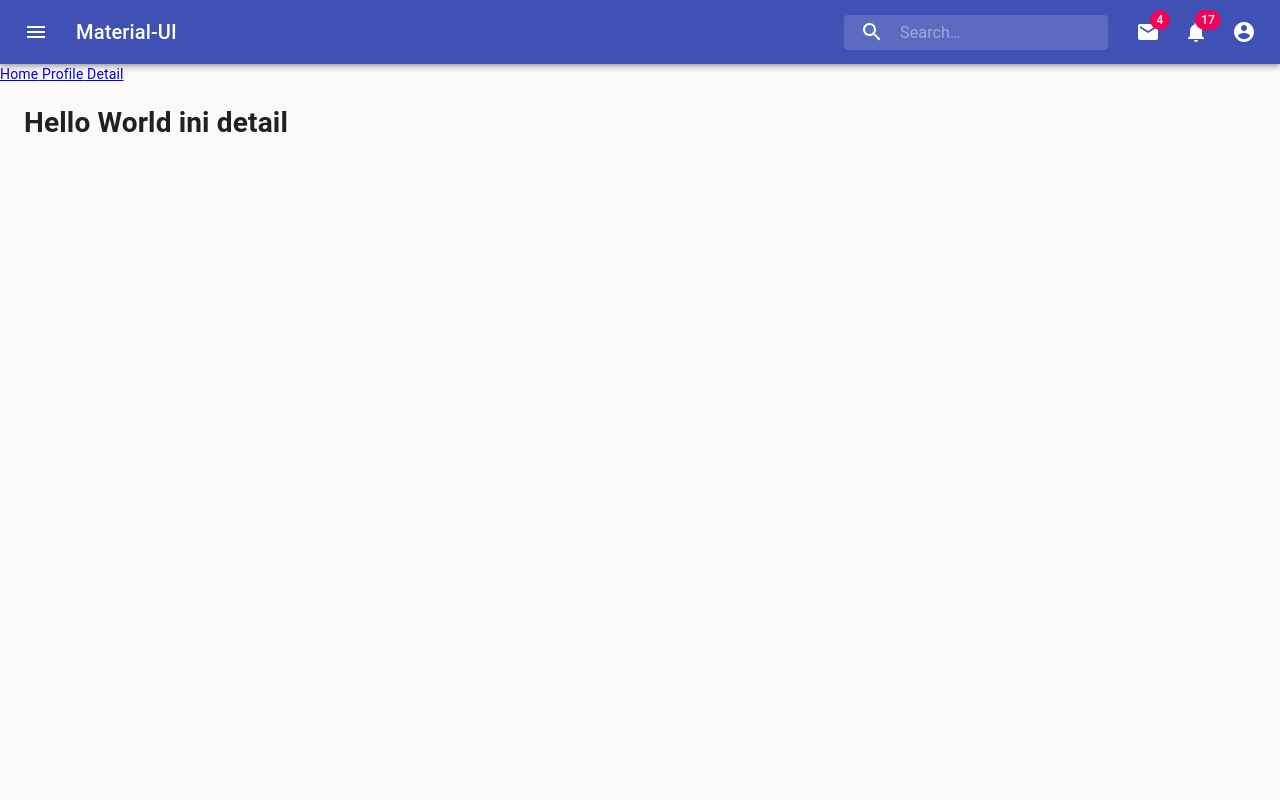
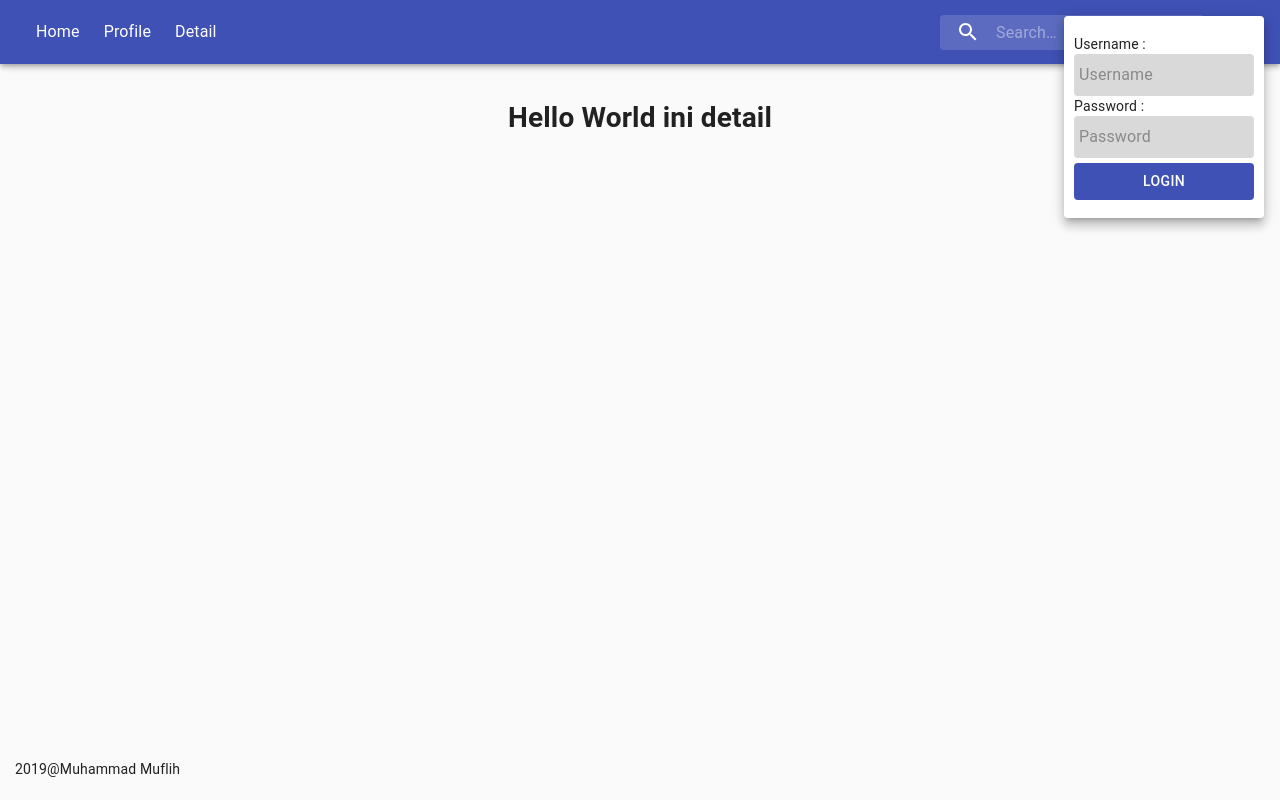
Before and after one commit to mmuflih55/learnhooks, a React (Create React App) app: page /detail in a window 1280 px wide. Both pictures are taken after a click on the button "account of current user". Shown: the top 800 px of the page. Built offline with nearby package versions, Linux system fonts and the light colour scheme.

Commit message:
fix header and style

```diff
--- a/src/Route.js
+++ b/src/Route.js
@@ -12,7 +12,7 @@ const MyRoute = () => {
     return (
         <Router>
             <Header />
-            <Container style={{height:'2000px'}}>
+            <Container style={{height:'85vh',marginTop:'15px',display:'flex',justifyContent:'center'}}>
                 <Suspense fallback={<div>Loading...</div>}>
                     <Switch>
                         <Route path="/" exact component={() => <Home />} />
--- /dev/null
+++ b/src/Style/Style.js
@@ -0,0 +1,97 @@
+import { fade, makeStyles } from '@material-ui/core/styles';
+const useStyles = makeStyles(theme => ({
+    grow: {
+        flexGrow: 1,
+    },
+    container: {
+        padding:'5px 15px 5px 15px'
+        // paddingLeft: '10px',
+        // paddingRight: '10px'
+    },
+    menuButton: {
+        marginRight: theme.spacing(2),
+    },
+    title: {
+        display: 'none',
+        [theme.breakpoints.up('sm')]: {
+            display: 'block',
+        },
+    },
+    tab: {
+        display: 'block',
+        padding: '12px'
+    },
+    search: {
+        position: 'relative',
+        borderRadius: theme.shape.borderRadius,
+        backgroundColor: fade(theme.palette.common.white, 0.15),
+        '&:hover': {
+            backgroundColor: fade(theme.palette.common.white, 0.25),
+        },
+        marginRight: theme.spacing(2),
+        marginLeft: 0,
+        width: '100%',
+        [theme.breakpoints.up('sm')]: {
+            marginLeft: theme.spacing(3),
+            width: 'auto',
+        },
+    },
+    searchIcon: {
+        width: theme.spacing(7),
+        height: '100%',
+        position: 'absolute',
+        pointerEvents: 'none',
+        display: 'flex',
+        alignItems: 'center',
+        justifyContent: 'center',
+    },
+    inputRoot: {
+        color: 'inherit',
+    },
+    inputInput: {
+        padding: theme.spacing(1, 1, 1, 7),
+        transition: theme.transitions.create('width'),
+        width: '100%',
+        [theme.breakpoints.up('md')]: {
+            width: 200,
+        },
+    },
+    loginContainer: {
+        display: 'flex',
+        flexDirection: 'column',
+        padding: 10,
+        width: '200px'
+    },
+    inputLogin: {
+        borderRadius: theme.shape.borderRadius,
+        backgroundColor: fade(theme.palette.common.black, 0.15),
+        '&:hover': {
+            backgroundColor: fade(theme.palette.common.black, 0.25),
+        },
+        marginRight: theme.spacing(2),
+        padding: 5,
+        width: '100%',
+    },
+    loginBtn: {
+        marginTop: 5,
+        backgroundColor: theme.palette.primary.main,
+        '&:hover': {
+            backgroundColor: theme.palette.primary.main,
+        },
+        color: 'white'
+    },
+    sectionDesktop: {
+        display: 'none',
+        [theme.breakpoints.up('md')]: {
+            display: 'flex',
+        },
+    },
+    sectionMobile: {
+        display: 'flex',
+        [theme.breakpoints.up('md')]: {
+            display: 'none',
+        },
+    },
+}));
+
+export default useStyles;
--- a/src/components/Footer.js
+++ b/src/components/Footer.js
@@ -1,26 +1,12 @@
 import React, { useContext } from 'react';
 import { UserContext } from './../Context';
-// import { makeStyles } from '@material-ui/core/styles';
 import Grid from '@material-ui/core/Grid';
-
-// const useStyles = makeStyles(theme => ({
-//   root: {
-//     flexGrow: 1,
-//   },
-//   paper: {
-//     padding: theme.spacing(2),
-//     textAlign: 'center',
-//     color: theme.palette.text.secondary,
-//   },
-// }));
 
 const Footer = () => {
     const con = useContext(UserContext)
-    // const classes = useStyles();
-
     return (
         <Grid container>
-            <Grid item xs={12} md={12}>
+            <Grid item xs={12} md={12} style={{paddingLeft:'15px'}}>
                 2019@{con.state.profile.name}
             </Grid>
         </Grid>
--- a/src/components/Header.js
+++ b/src/components/Header.js
@@ -1,84 +1,47 @@
-import React, { useContext, useState } from 'react';
+import React, { useState } from 'react';
 import { useCookies } from 'react-cookie';
-import { UserContext } from './../Context'
+// import { UserContext } from './../Context'
 import { Link } from "react-router-dom";
 import Typography from '@material-ui/core/Typography';
 import CssBaseline from '@material-ui/core/CssBaseline';
-import { Slide, AppBar, Toolbar, useScrollTrigger, InputBase, Badge, IconButton,MenuItem,Menu } from '@material-ui/core';
+import { Slide, AppBar, Toolbar, useScrollTrigger, InputBase, Badge, IconButton, MenuItem, Menu, Button, ButtonBase } from '@material-ui/core';
 import { More, Search, Mail, Notifications, AccountCircle } from '@material-ui/icons';
-import MenuIcon from '@material-ui/icons/Menu'
-import { fade, makeStyles } from '@material-ui/core/styles';
-const useStyles = makeStyles(theme => ({
-  grow: {
-    flexGrow: 1,
-  },
-  menuButton: {
-    marginRight: theme.spacing(2),
-  },
-  title: {
-    display: 'none',
-    [theme.breakpoints.up('sm')]: {
-      display: 'block',
-    },
-  },
-  search: {
-    position: 'relative',
-    borderRadius: theme.shape.borderRadius,
-    backgroundColor: fade(theme.palette.common.white, 0.15),
-    '&:hover': {
-      backgroundColor: fade(theme.palette.common.white, 0.25),
-    },
-    marginRight: theme.spacing(2),
-    marginLeft: 0,
-    width: '100%',
-    [theme.breakpoints.up('sm')]: {
-      marginLeft: theme.spacing(3),
-      width: 'auto',
-    },
-  },
-  searchIcon: {
-    width: theme.spacing(7),
-    height: '100%',
-    position: 'absolute',
-    pointerEvents: 'none',
-    display: 'flex',
-    alignItems: 'center',
-    justifyContent: 'center',
-  },
-  inputRoot: {
-    color: 'inherit',
-  },
-  inputInput: {
-    padding: theme.spacing(1, 1, 1, 7),
-    transition: theme.transitions.create('width'),
-    width: '100%',
-    [theme.breakpoints.up('md')]: {
-      width: 200,
-    },
-  },
-  sectionDesktop: {
-    display: 'none',
-    [theme.breakpoints.up('md')]: {
-      display: 'flex',
-    },
-  },
-  sectionMobile: {
-    display: 'flex',
-    [theme.breakpoints.up('md')]: {
-      display: 'none',
-    },
-  },
-}));
+import MenuIcon from '@material-ui/icons/Menu';
+import useStyles from '../Style/Style';
 
 
 const MenuAppBar = () => {
   const classes = useStyles();
   const [anchorEl, setAnchorEl] = React.useState(null);
   const [mobileMoreAnchorEl, setMobileMoreAnchorEl] = React.useState(null);
+  // const con = useContext(UserContext);
+  const [cookies, setCookie, removeCookie] = useCookies(['name']);
+  const [state, setState] = useState({ username: '', password: '' })
   const isMenuOpen = Boolean(anchorEl);
   const isMobileMenuOpen = Boolean(mobileMoreAnchorEl);
+  const menuId = 'primary-search-account-menu';
+  const mobileMenuId = 'primary-search-account-menu-mobile';
 
-  const menuId = 'primary-search-account-menu';
+  const handleChange = (v) => {
+    let val = v.target.value;
+    let name = v.target.name;
+    setState({ ...state, [name]: val })
+    // con.dispatch({ type: 'gantinama', val: val })
+  }
+
+  const login = () => {
+    if (state.username.trim() !== '' && state.password.trim() !== '') {
+      setCookie('token', 'udah ada token');
+      window.location.reload()
+    } else {
+    }
+  }
+
+  const logout = () => {
+    removeCookie('token');
+    window.location.reload()
+  }
+
   const renderMenu = (
     <Menu
       anchorEl={anchorEl}
@@ -89,12 +52,39 @@ const MenuAppBar = () => {
       open={isMenuOpen}
       onClose={handleMenuClose}
     >
-      <MenuItem onClick={handleMenuClose}>Profile</MenuItem>
-      <MenuItem onClick={handleMenuClose}>My account</MenuItem>
+      {cookies.token ? (
+        <div className={classes.loginContainer}>
+          <MenuItem component={Link} to="/profile">
+              Profile
+          </MenuItem>
+          <Button
+            onClick={logout}
+            className={classes.loginBtn}>logout</Button>
+        </div>
+      ) : (
+          <div className={classes.loginContainer}>
+            <label>Username :</label>
+            <InputBase
+              placeholder="Username"
+              name="username"
+              className={classes.inputLogin}
+              onChange={handleChange}
+            />
+            <label>Password :</label>
+            <InputBase
+              className={classes.inputLogin}
+              placeholder="Password"
+              name="password"
+              onChange={handleChange}
+            />
+            <Button
+              onClick={login}
+              className={classes.loginBtn}>Login</Button>
+          </div>
+        )}
     </Menu>
   );
 
-  const mobileMenuId = 'primary-search-account-menu-mobile';
   const renderMobileMenu = (
     <Menu
       anchorEl={mobileMoreAnchorEl}
@@ -105,6 +95,8 @@ const MenuAppBar = () => {
       open={isMobileMenuOpen}
       onClose={handleMobileMenuClose}
     >
+      {cookies.token ? (
+        <div>
           <MenuItem>
             <IconButton aria-label="show 4 new mails" color="inherit">
               <Badge badgeContent={4} color="secondary">
@@ -132,6 +124,38 @@ const MenuAppBar = () => {
             </IconButton>
             <p>Profile</p>
           </MenuItem>
+        </div>
+      ) : (
+          <div>
+            <MenuItem>
+              <IconButton aria-label="show 4 new mails" color="inherit">
+                <Badge badgeContent={4} color="secondary">
+                  <Mail />
+                </Badge>
+              </IconButton>
+              <p>Messages</p>
+            </MenuItem>
+            <MenuItem>
+              <IconButton aria-label="show 11 new notifications" color="inherit">
+                <Badge badgeContent={11} color="secondary">
+                  <Notifications />
+                </Badge>
+              </IconButton>
+              <p>Notifications</p>
+            </MenuItem>
+            <MenuItem onClick={handleProfileMenuOpen}>
+              <IconButton
+                aria-label="account of current user"
+                aria-controls="primary-search-account-menu"
+                aria-haspopup="true"
+                color="inherit"
+              >
+                <AccountCircle />
+              </IconButton>
+              <p>Profile</p>
+            </MenuItem>
+          </div>
+        )}
     </Menu>
   );
 
@@ -159,6 +183,7 @@ const MenuAppBar = () => {
       <Slide appear={false} direction="down" in={!trigger}>
         <AppBar>
           <Toolbar>
+            <div className={classes.sectionMobile}>
             <IconButton
               edge="start"
               className={classes.menuButton}
@@ -167,9 +192,24 @@ const MenuAppBar = () => {
             >
               <MenuIcon />
             </IconButton>
-            <Typography className={classes.title} variant="h6" noWrap>
-              Material-UI
+            </div>
+            <div className={classes.sectionDesktop}>
+              <ButtonBase disableRipple component={Link} to="/">
+                <Typography className={classes.tab} noWrap>
+                  Home
                 </Typography>
+              </ButtonBase>
+              <ButtonBase disableRipple component={Link} to="/profile">
+                <Typography className={classes.tab} noWrap>
+                  Profile
+                </Typography>
+              </ButtonBase>
+              <ButtonBase disableRipple component={Link} to="/detail">
+                <Typography className={classes.tab} noWrap>
+                  Detail
+                </Typography>
+              </ButtonBase>
+            </div>
             <div className={classes.grow} />
             <div className={classes.search}>
               <div className={classes.searchIcon}>
@@ -185,7 +225,7 @@ const MenuAppBar = () => {
               />
             </div>
             <div className={classes.sectionDesktop}>
-              <IconButton aria-label="show 4 new mails" color="inherit">
+              {cookies.token ? (<div><IconButton aria-label="show 4 new mails" color="inherit">
                 <Badge badgeContent={4} color="secondary">
                   <Mail />
                 </Badge>
@@ -194,7 +234,7 @@ const MenuAppBar = () => {
                   <Badge badgeContent={17} color="secondary">
                     <Notifications />
                   </Badge>
-              </IconButton>
+                </IconButton></div>) : null}
               <IconButton
                 edge="end"
                 aria-label="account of current user"
@@ -228,67 +268,10 @@ const MenuAppBar = () => {
 }
 
 
-
-
-
-
-
-
-
-
-
-
-
-
-
-const CheckLogin = () => {
-  const con = useContext(UserContext);
-  const [cookies, setCookie, removeCookie] = useCookies(['name']);
-  const [state, setState] = useState({ username: '', password: '' })
-
-  const handleChange = (v) => {
-    let val = v.target.value;
-    let name = v.target.name;
-    setState({ ...state, [name]: val })
-    // con.dispatch({ type: 'gantinama', val: val })
-  }
-
-  const login = () => {
-    if (state.username.trim() !== '' && state.password.trim() !== '') {
-      setCookie('token', 'udah ada token');
-      window.location.reload()
-    } else {
-    }
-  }
-
-  const logout = () => {
-    removeCookie('token');
-    window.location.reload()
-  }
-
-  return cookies.token ? (
-    <div>
-      Ini Header {con.state.profile.name}
-      <button onClick={logout}>Log Out</button>
-    </div>
-  ) : (
-      <div>
-        <label>Username</label>
-        <input name="username" placeholder="Username" type="text" onChange={handleChange}></input>
-        <label>Password</label>
-        <input name="password" placeholder="Password" type="text" onChange={handleChange}></input>
-        <button onClick={login}>Login</button>
-      </div>
-    )
-}
-
 const Header = () => {
   return (
     <div>
       <MenuAppBar />
-      <Link to="/"> Home</Link>
-      <Link to="/profile"> Profile</Link>
-      <Link to="/detail"> Detail</Link>
     </div>
   )
 }
--- a/src/pages/Home.js
+++ b/src/pages/Home.js
@@ -1,20 +1,25 @@
 import React from 'react';
-import {Grid,Card} from '@material-ui/core';
+import { Grid, Paper } from '@material-ui/core';
+import useStyles from '../Style/Style';
 
-const Home = ()=>(
+const Home = () => {
+    const classes = useStyles();
+
+    return (
         <Grid container spacing={2}>
-        <Grid item xs={12} md={4}>
-            <Card>
+            <Grid item xs={12} md={4} >
+                <Paper className={classes.container}>
                     <h1>Panel1</h1>
-            </Card>
+                </Paper>
             </Grid>
             <Grid item xs={12} md={8}>
-            <Card>
+                <Paper className={classes.container}>
                     <h1>Panel2</h1>
                     <h1>Hello World</h1>
-            </Card>
+                </Paper>
             </Grid>
         </Grid>
     )
+}
 
 export default Home;
```
Lines whose indentation alone changed are shown as unchanged.
